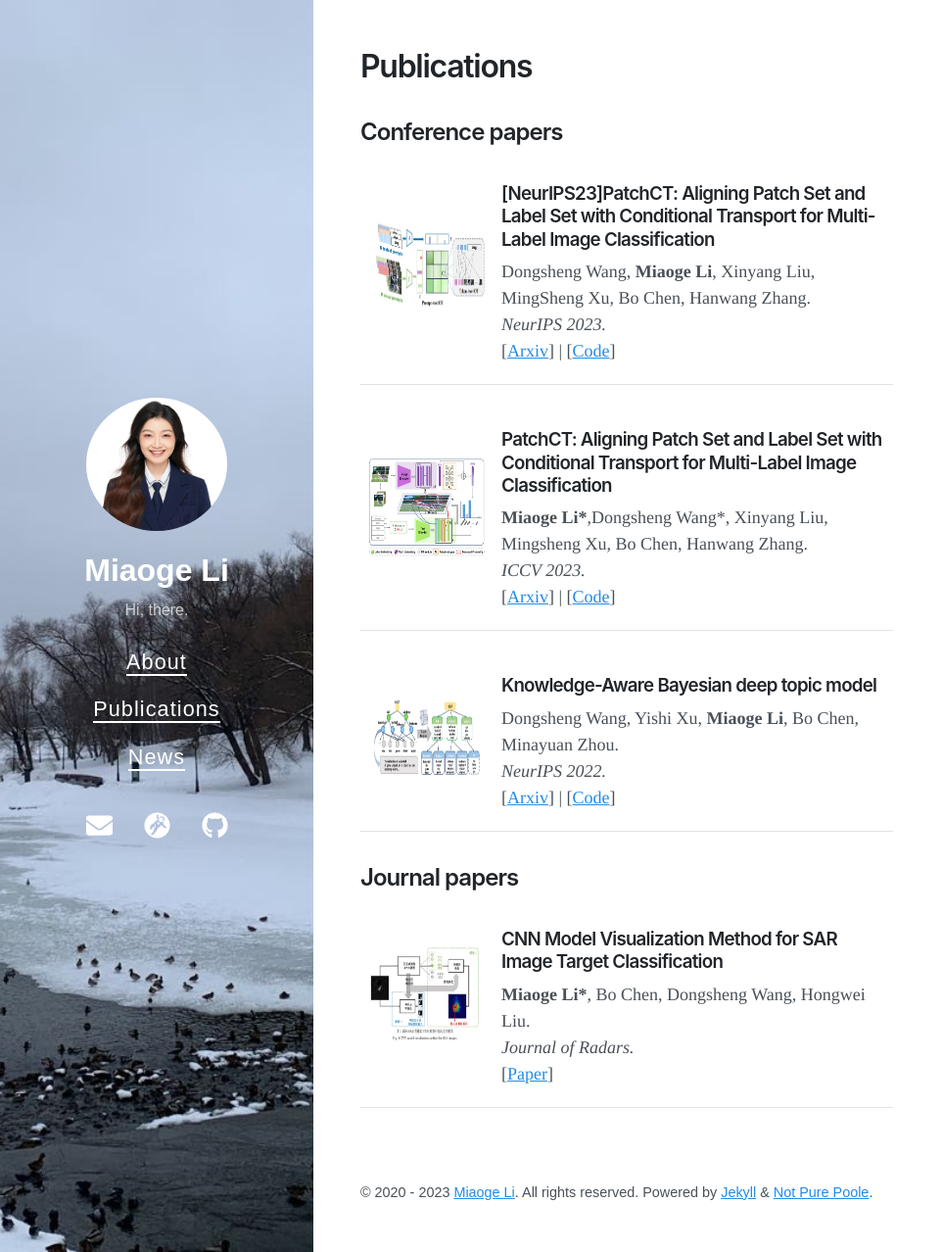
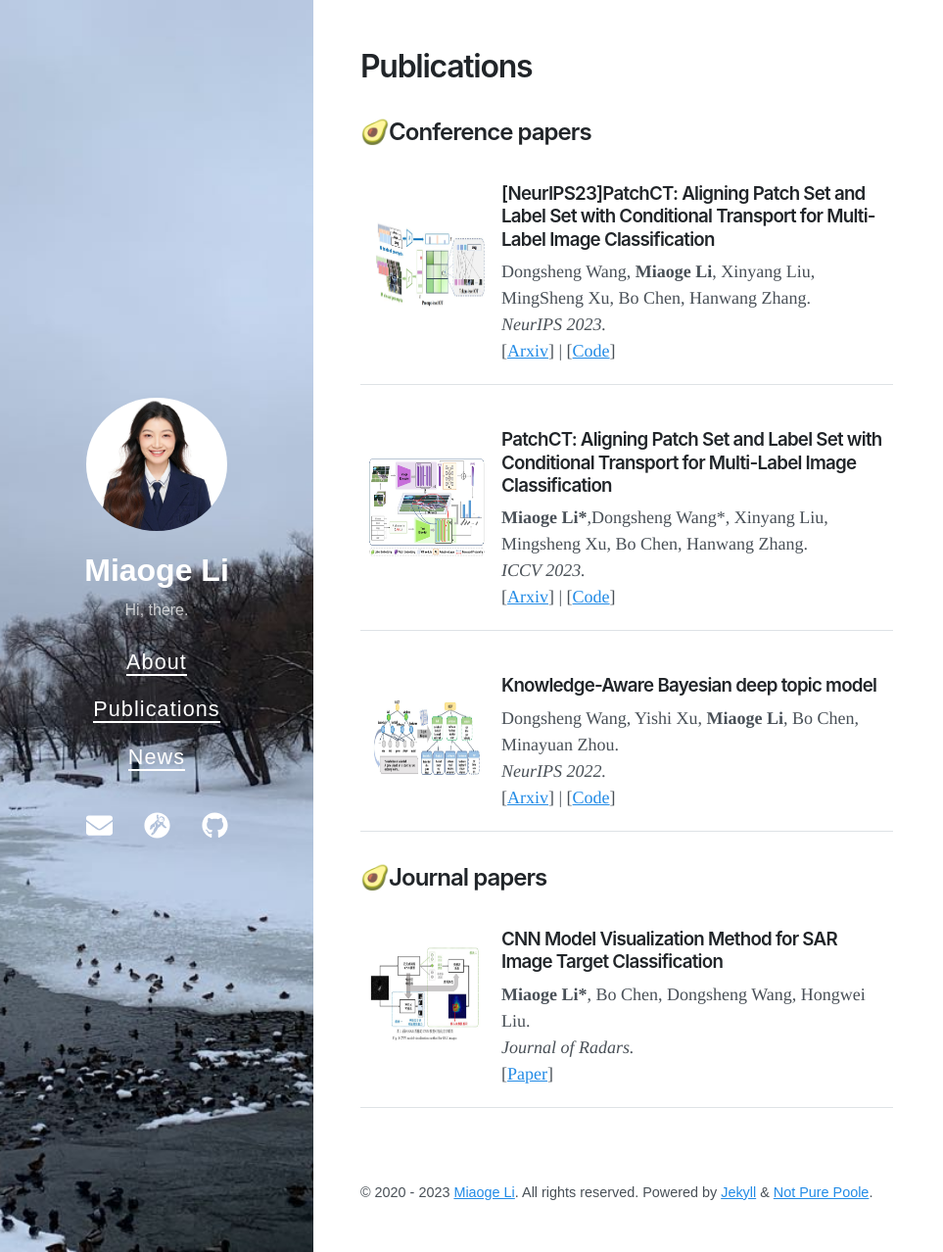
Before and after one commit to keepgoingjkg/keepgoingjkg.github.io, a Jekyll site: the page built from index.html, in a window 1280 px wide and 1278 px high. Shown: the whole window at 98% size, without its empty margins (0-963 px from the left). Built offline with Jekyll 4.4.1, drawn with Linux system fonts in a browser that asks for light colours; nearby versions of some CDN libraries; the list of posts is cut into pages by our own code.

```diff
--- a/index.html
+++ b/index.html
@@ -3,7 +3,7 @@ layout: page
 title: "Publications"
 ---
 
-<h2>Conference papers</h2>
+<h2>🥑Conference papers</h2>
 
 <!-- <img src="https://wds2014.github.io/images/patchct.png" alt="NeurIPS Paper">
 <p><strong>Tuning Multi-mode Token-level Prompt Alignment across Modalities</strong><br>
@@ -64,7 +64,7 @@ Dongsheng Wang*, Miaoge Li, Xinyang Liu, Mingsheng Xu, Bo Chen, Hanwang Zhang<br
   </tr>
 </tbody></table>
 
-<h2>Journal papers</h2>
+<h2>🥑Journal papers</h2>
 
 <table class="paper-container"><tbody>
   <tr>
```
